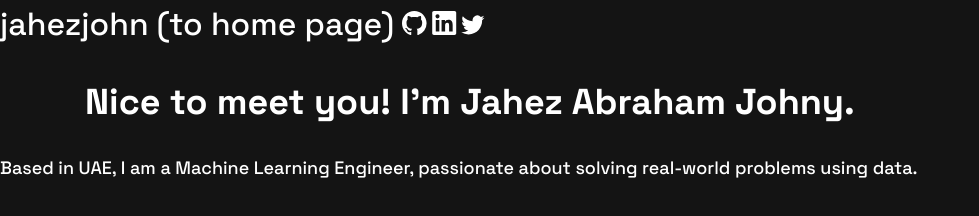
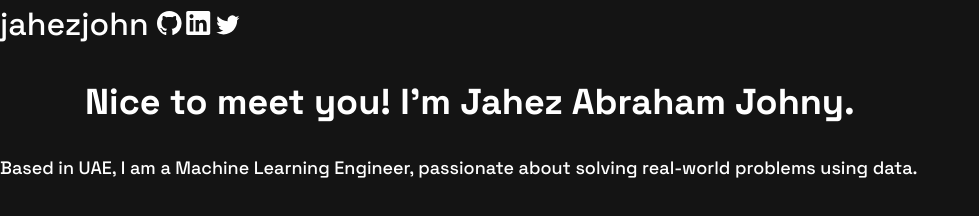
Before and after one commit to jahez07/jahez_portfolio, a plain HTML site: page index.html in a window 1280 px wide. Shown: the whole page, without its empty margins (0-979 px from the left). Drawn offline with Linux system fonts and the light colour scheme.

Commit message:
Update index.html

```diff
--- a/index.html
+++ b/index.html
@@ -23,7 +23,7 @@
                 <a href="/" class="header__home">
                     jahezjohn
                     <span
-                        class="visuallyhidden">(to home page)
+                        class="visually-hidden">(to home page)
                     </span>
                 </a>
                 <!-- GitHub -->
```
